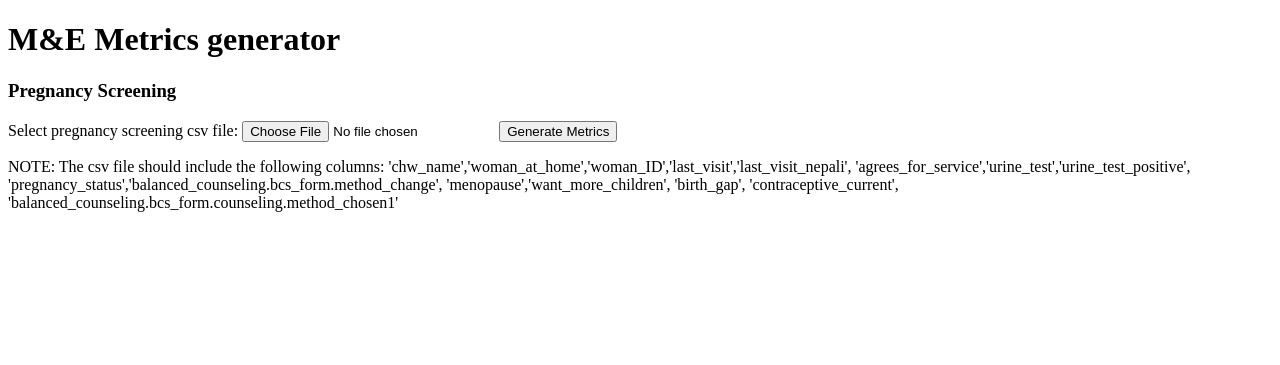
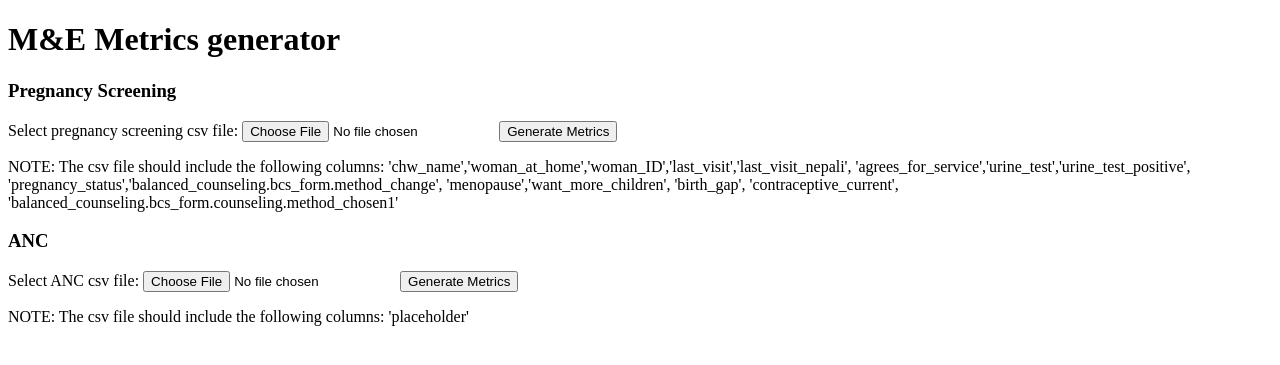
Before and after one commit to anantraut/me_indicators_automation, a Flask app: page / in a window 1280 px wide. Shown: the top 365 px of the page. Run offline with Flask 2, Linux system fonts and the light colour scheme.

Commit message:
Minor updates

```diff
--- a/me_indicators_automation/templates/home.html
+++ b/me_indicators_automation/templates/home.html
@@ -6,7 +6,7 @@
 <body>
   <h1>M&E Metrics generator</h1>
   <h3>Pregnancy Screening</h3>
-  <form class="" action="data" method="post" enctype="multipart/form-data">
+  <form class="" action="pss" method="post" enctype="multipart/form-data">
     <label for="csvfile">Select pregnancy screening csv file:</label>
     <input type="file" name="csvfile" value="">
     <input type ="submit" name="" value="Generate Metrics">
@@ -16,5 +16,12 @@
               'menopause','want_more_children', 'birth_gap', 'contraceptive_current',
               'balanced_counseling.bcs_form.counseling.method_chosen1'</p>
   </form>
+  <h3>ANC</h3>
+  <form class="" action="anc" method="post" enctype="multipart/form-data">
+    <label for="csvfile">Select ANC csv file:</label>
+    <input type="file" name="csvfile" value="">
+    <input type ="submit" name="" value="Generate Metrics">
+    <p>NOTE: The csv file should include the following columns: 'placeholder'</p>
+  </form>
 </body>
 </html>
--- a/me_indicators_automation/views.py
+++ b/me_indicators_automation/views.py
@@ -21,7 +21,7 @@ app.config['UPLOAD_FOLDER'] = UPLOAD_FOLDER
 def home():
     return render_template('home.html')
 
-@app.route('/data', methods=['GET','POST'])
+@app.route('/pss', methods=['GET','POST'])
 def data():
     if request.method == "POST":
         f = request.files['csvfile']
--- a/requirements.txt
+++ /dev/null
@@ -1,2 +0,0 @@
-Flask==1.1.1
-pandas==1.0.1
--- a/setup.py
+++ b/setup.py
@@ -5,6 +5,7 @@ setup(
     packages=['me_indicators_automation'],
     include_package_data=True,
     install_requires=[
-        'flask',
+        'flask>=1.1.1',
+        'pandas>=1.0.1'
     ],
 )
```
Also changed, not shown: 1 other file.
